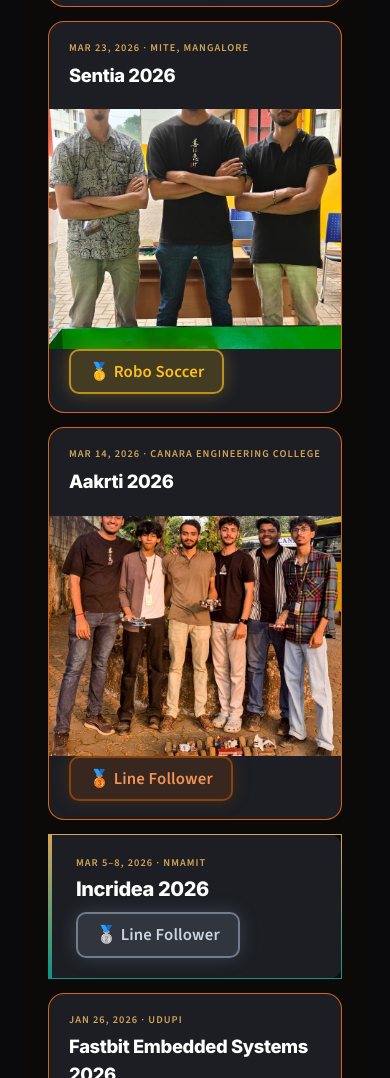
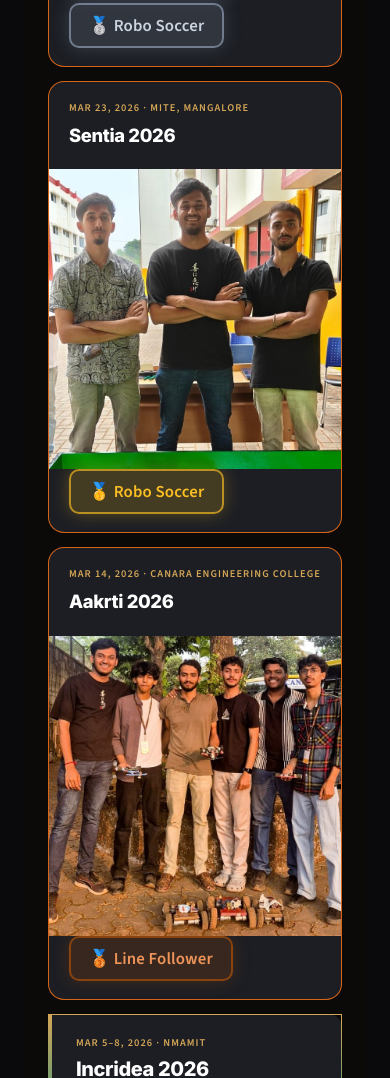
Before and after one commit to roboticsclubnitte/Website2026, a website: page achievements.html in a window 390 px wide. Shown: the part 922-2000 px from the top of the page. Drawn offline with nearby package versions, Linux system fonts and the light colour scheme; files that its build step writes are made by us from their sources.

Commit message:
adjusted images

```diff
--- a/achievements.html
+++ b/achievements.html
@@ -123,7 +123,7 @@
         grid-template-columns: 1fr;
         grid-template-areas: "title" "photo" "text";
       }
-      .ach-img-card .mc2-photo img { height: 240px; min-height: 240px; }
+      .ach-img-card .mc2-photo img { height: 300px; min-height: 300px; }
       .ach-img-card .mc2-title { padding: 18px 20px 10px; align-self: auto; }
       .ach-img-card .mc2-text { padding: 0 20px 18px; }
     }
@@ -231,7 +231,7 @@
 <!-- Sentia 2026 — IMAGE CARD -->
 <div class="ach-entry ach-img-card">
 
-<div class="mc2-title"><p style="font-size:0.65rem;font-weight:700;text-transform:uppercase;letter-spacing:0.1em;color:#d4a656;margin-bottom:6px;">Mar 23, 2026 · MITE, Mangalore</p><h2 style="font-family:'Inter',sans-serif;font-weight:800;font-size:1.15rem;color:#fff;margin-bottom:10px;">Sentia 2026</h2></div><div class="mc2-photo"><img alt="Sentia 2026" onerror="this.onerror=null;this.src='https://placehold.co/400x300/14151a/0d9488?text=Sentia+2026'" src="Achivements2026/Sentia26.jpeg"/></div><div class="mc2-text">
+<div class="mc2-title"><p style="font-size:0.65rem;font-weight:700;text-transform:uppercase;letter-spacing:0.1em;color:#d4a656;margin-bottom:6px;">Mar 23, 2026 · MITE, Mangalore</p><h2 style="font-family:'Inter',sans-serif;font-weight:800;font-size:1.15rem;color:#fff;margin-bottom:10px;">Sentia 2026</h2></div><div class="mc2-photo"><img alt="Sentia 2026" onerror="this.onerror=null;this.src='https://placehold.co/400x300/14151a/0d9488?text=Sentia+2026'" src="Achivements2026/Sentia26.jpeg" style="object-position:top center;"/></div><div class="mc2-text">
 
 
 <div style="display:flex;flex-wrap:wrap;gap:6px;"><span class="medal medal-gold">🥇 Robo Soccer</span></div>
@@ -240,7 +240,7 @@
 <!-- Aakrti 2026 — IMAGE CARD -->
 <div class="ach-entry ach-img-card">
 
-<div class="mc2-title"><p style="font-size:0.65rem;font-weight:700;text-transform:uppercase;letter-spacing:0.1em;color:#d4a656;margin-bottom:6px;">Mar 14, 2026 · Canara Engineering College</p><h2 style="font-family:'Inter',sans-serif;font-weight:800;font-size:1.15rem;color:#fff;margin-bottom:10px;">Aakrti 2026</h2></div><div class="mc2-photo"><img alt="Aakrti 2026" onerror="this.onerror=null;this.src='https://placehold.co/400x300/14151a/06b6d4?text=Aakrti+2026'" src="Achivements2026/Aakrti26.jpeg"/></div><div class="mc2-text">
+<div class="mc2-title"><p style="font-size:0.65rem;font-weight:700;text-transform:uppercase;letter-spacing:0.1em;color:#d4a656;margin-bottom:6px;">Mar 14, 2026 · Canara Engineering College</p><h2 style="font-family:'Inter',sans-serif;font-weight:800;font-size:1.15rem;color:#fff;margin-bottom:10px;">Aakrti 2026</h2></div><div class="mc2-photo"><img alt="Aakrti 2026" onerror="this.onerror=null;this.src='https://placehold.co/400x300/14151a/06b6d4?text=Aakrti+2026'" src="Achivements2026/Aakrti26.jpeg" style="object-position:top center;"/></div><div class="mc2-text">
 
 
 <div style="display:flex;flex-wrap:wrap;gap:6px;"><span class="medal medal-bronze">🥉 Line Follower</span></div>
```
